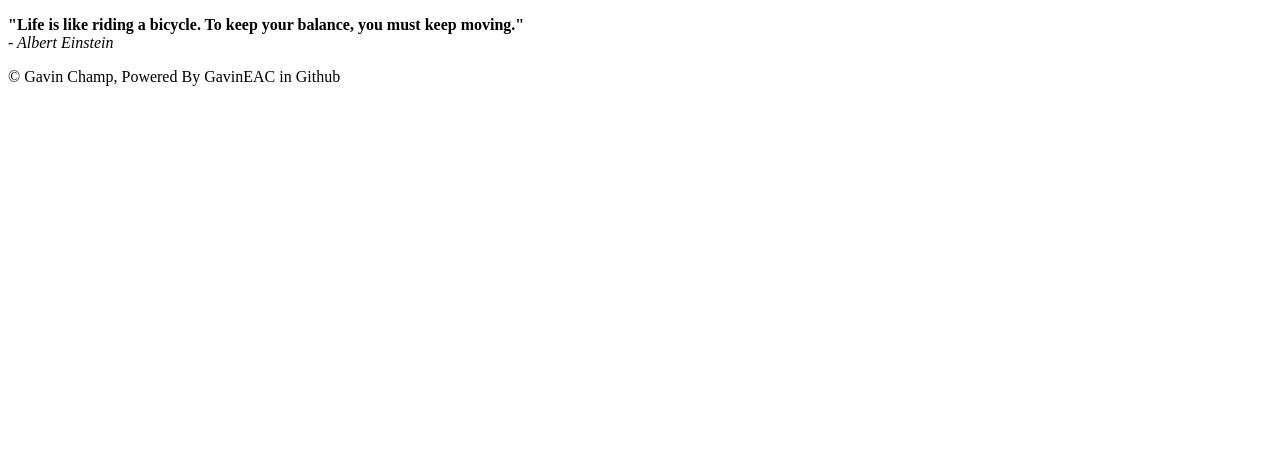
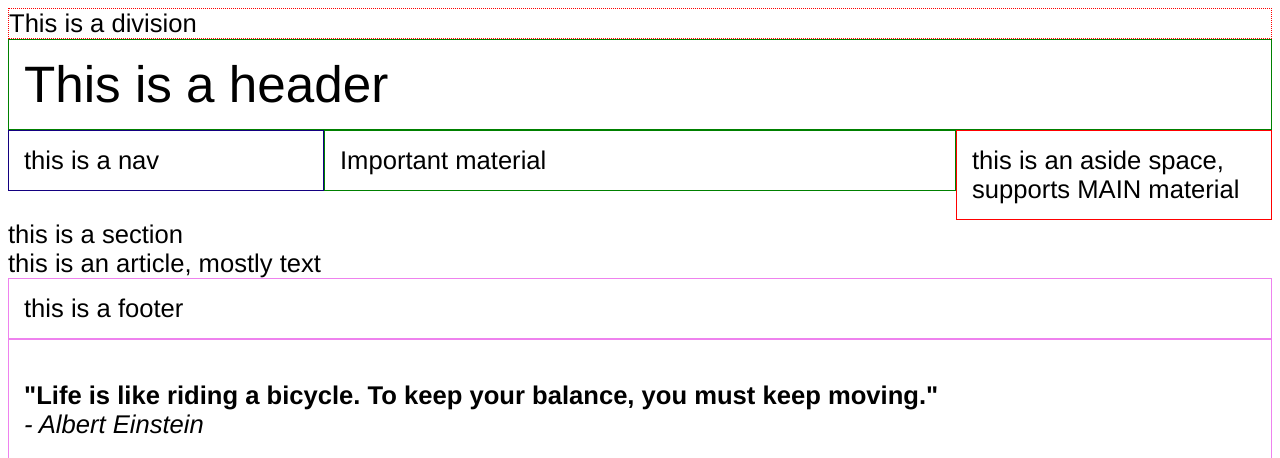
Before and after one commit to GavinEAC/LearningHTML.github.io, a plain HTML site: page index.html in a window 1280 px wide. Shown: the top 458 px of the page. Drawn offline with Linux system fonts and the light colour scheme.

Commit message:
Update index.html

```diff
--- a/index.html
+++ b/index.html
@@ -10,16 +10,60 @@
         <meta name="keywords" content="Learning, HTML, Boilerplate, Starter">
         <meta name="viewport" content="width=device-width, intial-scale=1.0">
         <noscript>No Javascript here pal</noscript>
+        <!-- ALL THE CSS-->
+        <style>
+            *{
+                box-sizing: border-box;
+                font-size: 2vw;
+            }
+            html {font-family: helvetica, sans-serif;}
+            div {border: thin dotted red;}
+            header{
+                border: 1px solid green;
+                padding: 15px;
+                font-size: 4vw;
+            }
+            nav{
+                width: 25%;
+                float: left;
+                padding: 15px;
+                border: 1px solid rgb(19,0,128)
+            }
+            aside{
+                width:25%;
+                float:left;
+                padding: 15px;
+                border: 1px solid red;
+            }
+            section{
+
+            }
+            main{
+                width: 50%;
+                float: left;
+                padding: 15px;
+                border: 1px solid green;
+            }
+            article{
+
+            }
+            footer{
+                padding: 15px;
+                border: 1px solid violet;
+            }
+        </style>
+        <!-- Websites load in a specific order. Head, CSS, JS, Body-->
     </head>
     <body>
-        <header>
-
-        </header>
-        <nav></nav>
-        <aside></aside>
-        <section></section>
-        <main></main>
-        <article></article>
+        <div>This is a division</div>
+        <header> This is a header</header>
+        <nav>this is a nav</nav>
+        <main>Important material</main>
+        <aside>this is an aside space, supports MAIN material</aside>
+        <section>this is a section</section>
+               <article>this is an article, mostly text</article>
+        <footer>this is a footer</footer>
+    </body>
     <footer>
         <blockquote cite="">
             <!-- Date Accessed 20240214-->
@@ -31,5 +75,4 @@
         <p>&copy Gavin Champ, Powered By GavinEAC in Github</p>
         <!-- other info possible like num of visitors, contact info, quicklinks-->
     </footer>
-    </body>
 </html>
```
Lines whose indentation alone changed are shown as unchanged.
